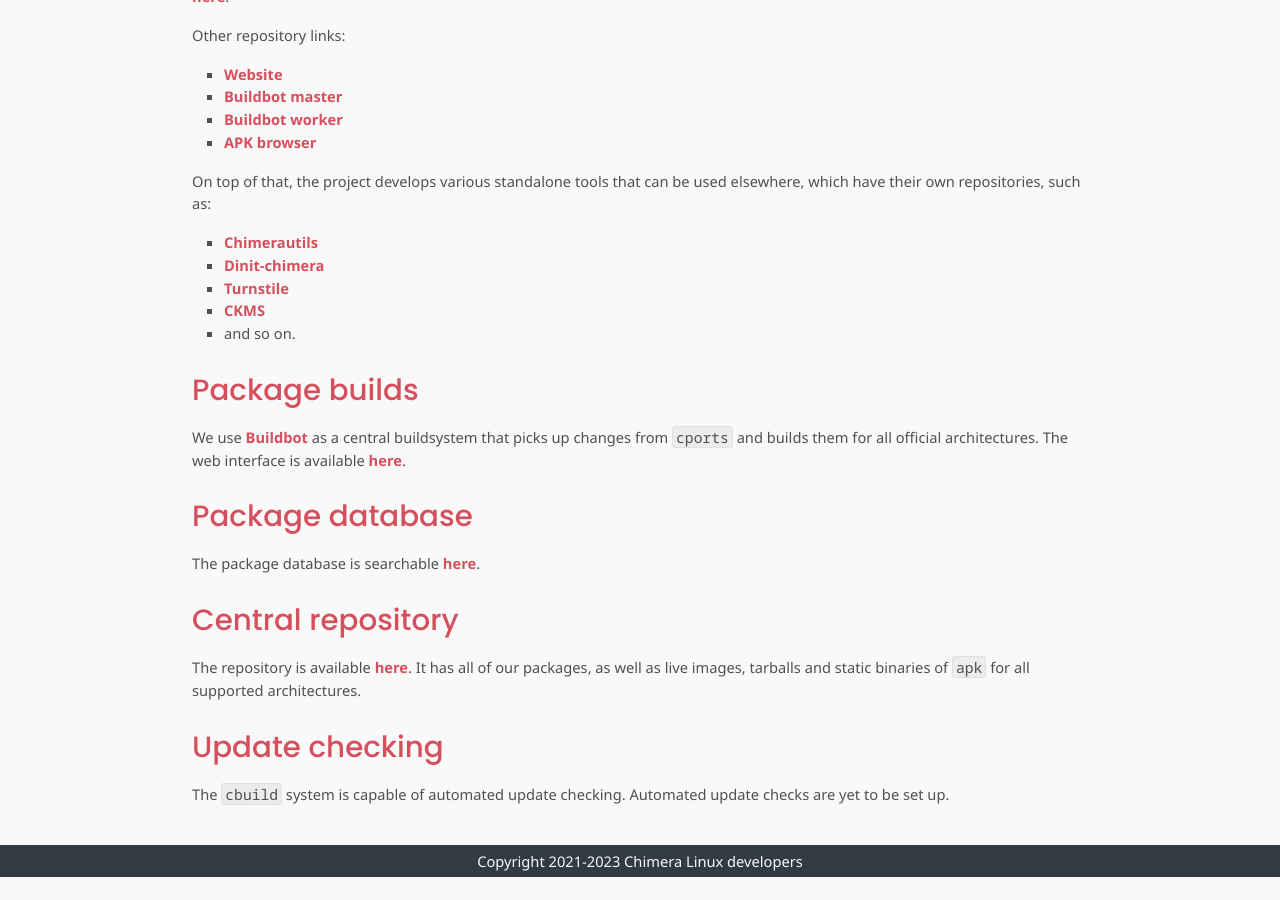
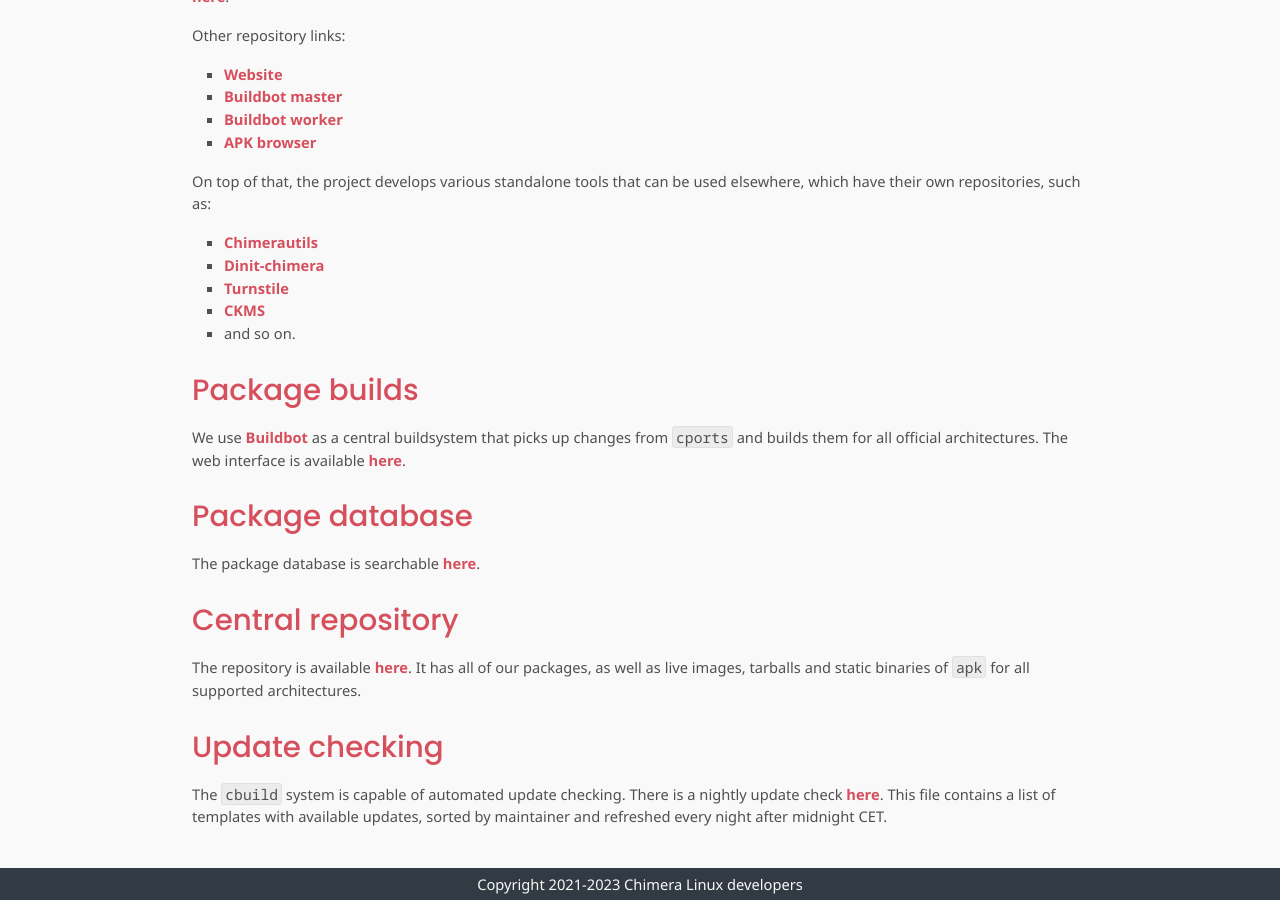
Before and after one commit to chimera-linux/chimera-linux.github.io, a Jekyll site: the page built from development/index.md, in a window 1280 px wide and 900 px high, scrolled down 613 px. Built offline with Jekyll 4.4.1, drawn with Linux system fonts in a browser that asks for light colours; before the commit the page ends 1490 px from its top, so only the background shows below that.

Commit message:
update check has been available for a while now

```diff
--- a/development/index.md
+++ b/development/index.md
@@ -61,5 +61,7 @@
 
 ## Update checking
 
-The `cbuild` system is capable of automated update checking. Automated update
-checks are yet to be set up.
+The `cbuild` system is capable of automated update checking. There is a
+nightly update check [here](https://repo.chimera-linux.org/cports-updates/cports-updates.txt).
+This file contains a list of templates with available updates, sorted by
+maintainer and refreshed every night after midnight CET.
```
